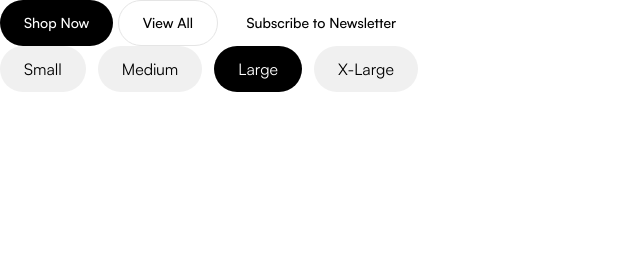
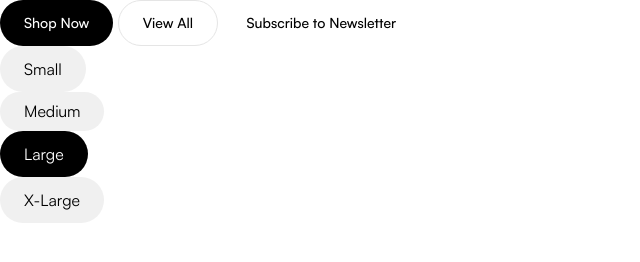
Before and after one commit to NastassiaTa/e-commerce-cloth, a website built with Vite: page index.html in a window 1280 px wide. Shown: the whole page, without its empty margins (0-640 px from the left). Built offline with nearby package versions, Linux system fonts and the light colour scheme; files whose address does not match are found by name.

Commit message:
btn-radioChange2

```diff
--- a/index.html
+++ b/index.html
@@ -18,24 +18,24 @@
 
 
   <div class="btnRadio-wrapper">
-    <div class="btnRadio">
-      <input type="radio" id="sizeChoice1" value="small" name="size" class="btnRadio_input"></input>
-      <label class="btnRadio_label" for="sizeChoice1">Small</label>
+    <div class="btn-radio">
+      <input type="radio" id="sizeChoice1" value="small" name="size" class="btn-radio_input"></input>
+      <label class="btn-radio_label" for="sizeChoice1">Small</label>
     </div>
 
-    <div class="btnRadio">
-      <input type="radio" id="sizeChoice2" value="medium" name="size" class="btnRadio_input"></input>
-      <label class="btnRadio_label" for="sizeChoice2">Medium</label>
+    <div class="btn-radio btn-radio-small">
+      <input type="radio" id="sizeChoice2" value="medium" name="size" class="btn-radio_input"></input>
+      <label class="btn-radio_label" for="sizeChoice2">Medium</label>
     </div>
 
-    <div class="btnRadio">
-      <input type="radio" id="sizeChoice3" value="large" name="size" class="btnRadio_input" checked ></input>
-    <label class="btnRadio_label" for="sizeChoice3">Large</label>
+    <div class="btn-radio">
+      <input type="radio" id="sizeChoice3" value="large" name="size" class="btn-radio_input" checked ></input>
+    <label class="btn-radio_label" for="sizeChoice3">Large</label>
     </div>
 
-    <div class="btnRadio">
-      <input type="radio" id="sizeChoice4" value="x-large" name="size" class="btnRadio_input"></input>
-    <label class="btnRadio_label" for="sizeChoice4">X-Large</label>
+    <div class="btn-radio">
+      <input type="radio" id="sizeChoice4" value="x-large" name="size" class="btn-radio_input"></input>
+    <label class="btn-radio_label" for="sizeChoice4">X-Large</label>
     </div>
   </div>
 
--- a/src/base/mixins.scss
+++ b/src/base/mixins.scss
@@ -3,4 +3,5 @@
     border-radius: 62px;
     cursor: pointer;
     transition: $transition;
+    display: inline-block;
 }
--- a/src/components/btnRadio.scss
+++ b/src/components/btnRadio.scss
@@ -1,33 +1,41 @@
-.btnRadio-wrapper {
-    display: flex;
-}
-
-.btnRadio {
-    height: 46px;
+.btn-radio {
+    $parent: &;
 
     &:not(:last-child) {
         margin-right: 12px;
     }
+
 
     &_input {
         display: none;
     }
 
     &_label {
+        background: $greyBackground;
+        display: block;
+        height: 46px;
+        line-height: 46px;
         @include basicBtn;
-        display: flex;
-        align-items: center;
-        background: $greyBackground;
-        height: 100%;
 
         &:hover {
             background: $greyHover;
+            color: $white;
+        }
+
+    }
+
+    input:checked+label {
+        background: $black;
+        color: $white;
+    }
+
+
+    &-small {
+
+        #{$parent}_label{
+            height: 39px;
+            line-height: 39px;
         }
     }
 
 }
-
-.btnRadio input:checked+label {
-    background: $black;
-    color: $white;
-}
--- a/src/components/buttons.scss
+++ b/src/components/buttons.scss
@@ -1,6 +1,6 @@
 .btn {
     @include basicBtn;
-    display: inline-block;
+
     font-size: 14px;
     height: 46px;
     font-weight: 500;
```
